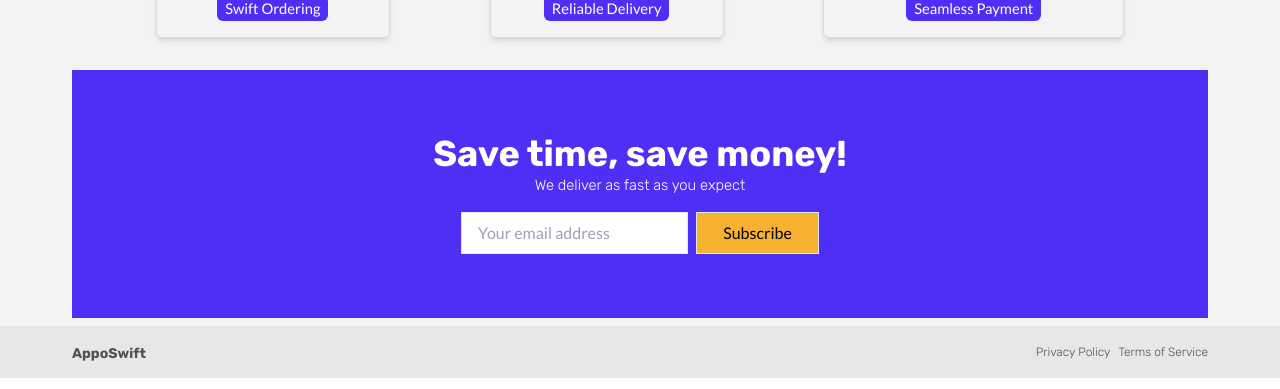
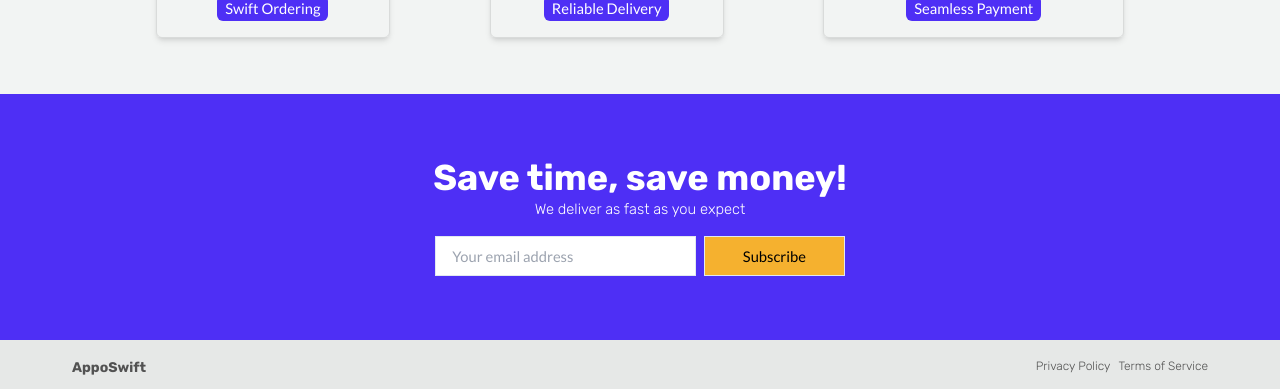
Before and after one commit to JoshuaOzorji/apposwift, a React (Vite) app in the folder client/: page / in a window 1280 px wide. Shown: the part 1335-1724 px from the top of the page. Built offline with nearby package versions, Linux system fonts and the light colour scheme; no server answers.

Commit message:
layout modification

```diff
--- a/client/src/AppRoutes.tsx
+++ b/client/src/AppRoutes.tsx
@@ -1,5 +1,6 @@
 import { Navigate, Route, Routes } from "react-router-dom";
 import Layout from "./layouts/Layout";
+import Layout2 from "./layouts/Layout2";
 import HomePage from "./pages/HomePage";
 import AuthCallbackPage from "./pages/AuthCallbackPage";
 import UserProfilePage from "./pages/UserProfilePage";
@@ -16,9 +17,9 @@ const AppRoutes = () => {
 			<Route
 				path='/'
 				element={
-					<Layout>
+					<Layout2>
 						<HomePage />
-					</Layout>
+					</Layout2>
 				}
 			/>
 
--- a/client/src/components/Contact.tsx
+++ b/client/src/components/Contact.tsx
@@ -1,22 +1,20 @@
 const Contact = () => {
 	return (
 		<main className='bg-pry text-white w-full'>
-			<div className='font-lato flex flex-col items-center p-8 md:p-16 gap-4 mt-4 mx-auto w-[90%]'>
+			<div className='font-lato flex flex-col items-center p-8 md:p-16 gap-4 mt-4 mx-auto w-[90%] text-h3'>
 				<div className='font-rubik text-center'>
-					<h2 className='font-bold text-lg md:text-4xl '>
+					<h2 className='font-bold text-lg md:text-4xl font-rubik'>
 						Save time, save money!
 					</h2>
-					<h3 className='font-light text-h3'>
-						We deliver as fast as you expect
-					</h3>
+					<h3 className='font-light'>We deliver as fast as you expect</h3>
 				</div>
 				<form className='flex flex-col md:flex-row items-center gap-2 w-[80%] md:w-[40%] mx-auto'>
 					<input
 						type='email'
 						placeholder='Your email address'
-						className='py-2 px-4 form-focus text-secText w-[100%] md:w-[65%]'
+						className='py-2 px-4 form-focus w-[100%] md:w-[65%]'
 					/>
-					<button className='border bg-sec text-black hover:bg-acent bg-secT animate px-4 py-2 w-[100%] md:w-[35%] '>
+					<button className='border bg-sec text-black hover:bg-acent animate px-4 py-2 w-[100%] md:w-[35%] '>
 						Subscribe
 					</button>
 				</form>
--- /dev/null
+++ b/client/src/layouts/Layout2.tsx
@@ -0,0 +1,28 @@
+import Footer from "@/components/Footer";
+import Header from "@/components/Header";
+import Hero from "@/components/Hero";
+
+type Props = {
+	children: React.ReactNode;
+	showHero?: boolean;
+};
+const Layout = ({ children, showHero = false }: Props) => {
+	return (
+		<main className='font-lato animate flex flex-col min-h-screen bg-[#f2f4f3] relative'>
+			<div className='sticky'>
+				<Header />
+			</div>
+
+			<div className='flex-1'>
+				{showHero && <Hero />}
+				<div>{children}</div>
+			</div>
+
+			<span>
+				<Footer />
+			</span>
+		</main>
+	);
+};
+
+export default Layout;
--- a/client/src/pages/HomePage.tsx
+++ b/client/src/pages/HomePage.tsx
@@ -13,7 +13,8 @@ const HomePage = () => {
 	};
 
 	return (
-		<main className=''>
+		<main>
+			<section className='bucket'>
 				<div className='border-b border-black/10'>
 					<Hero />
 				</div>
@@ -22,6 +23,8 @@ const HomePage = () => {
 				</div>
 				<FeaturedRestaurants />
 				<Steps />
+			</section>
+
 			<Contact />
 		</main>
 	);
```
Lines whose indentation alone changed are shown as unchanged.
